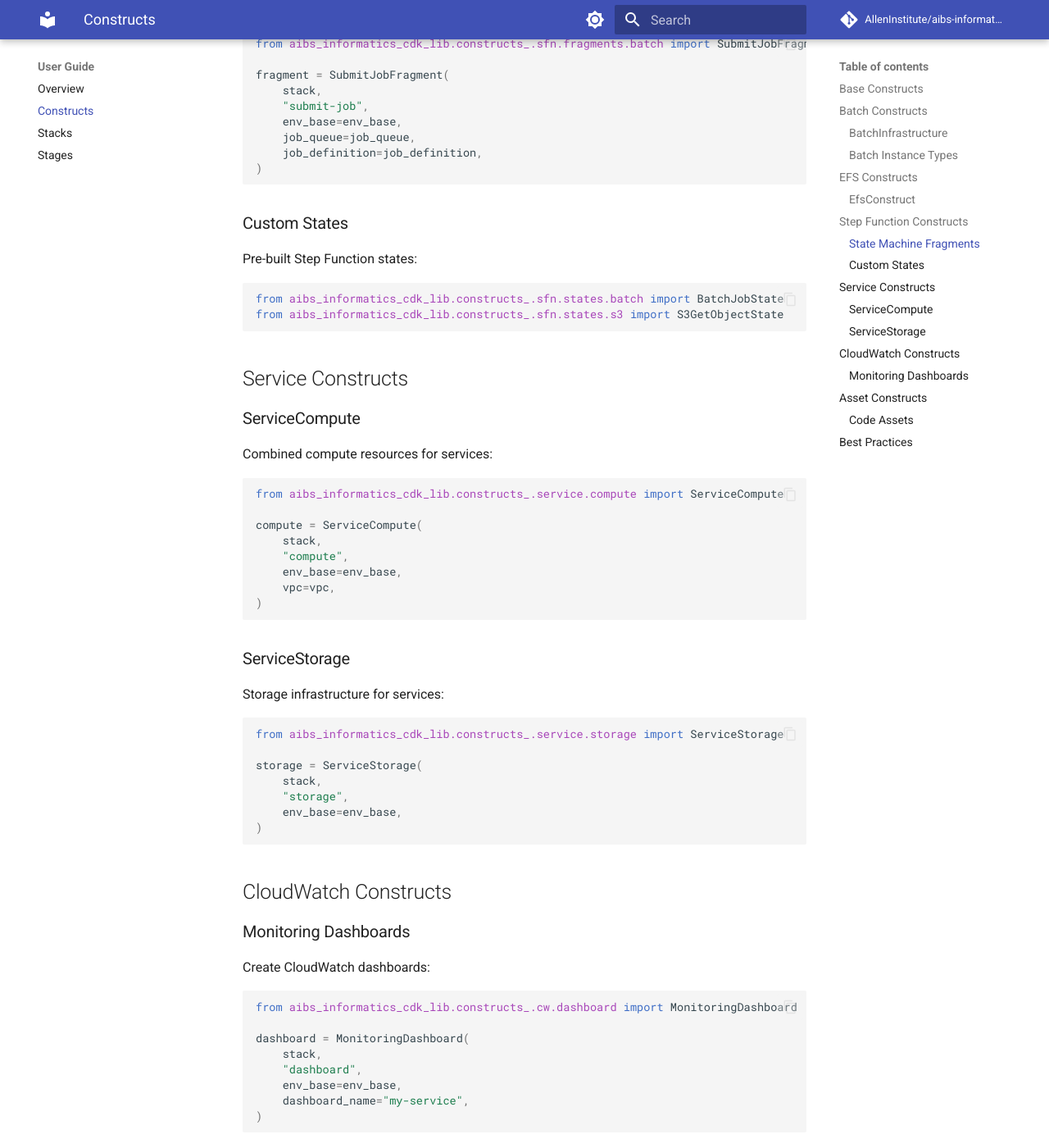
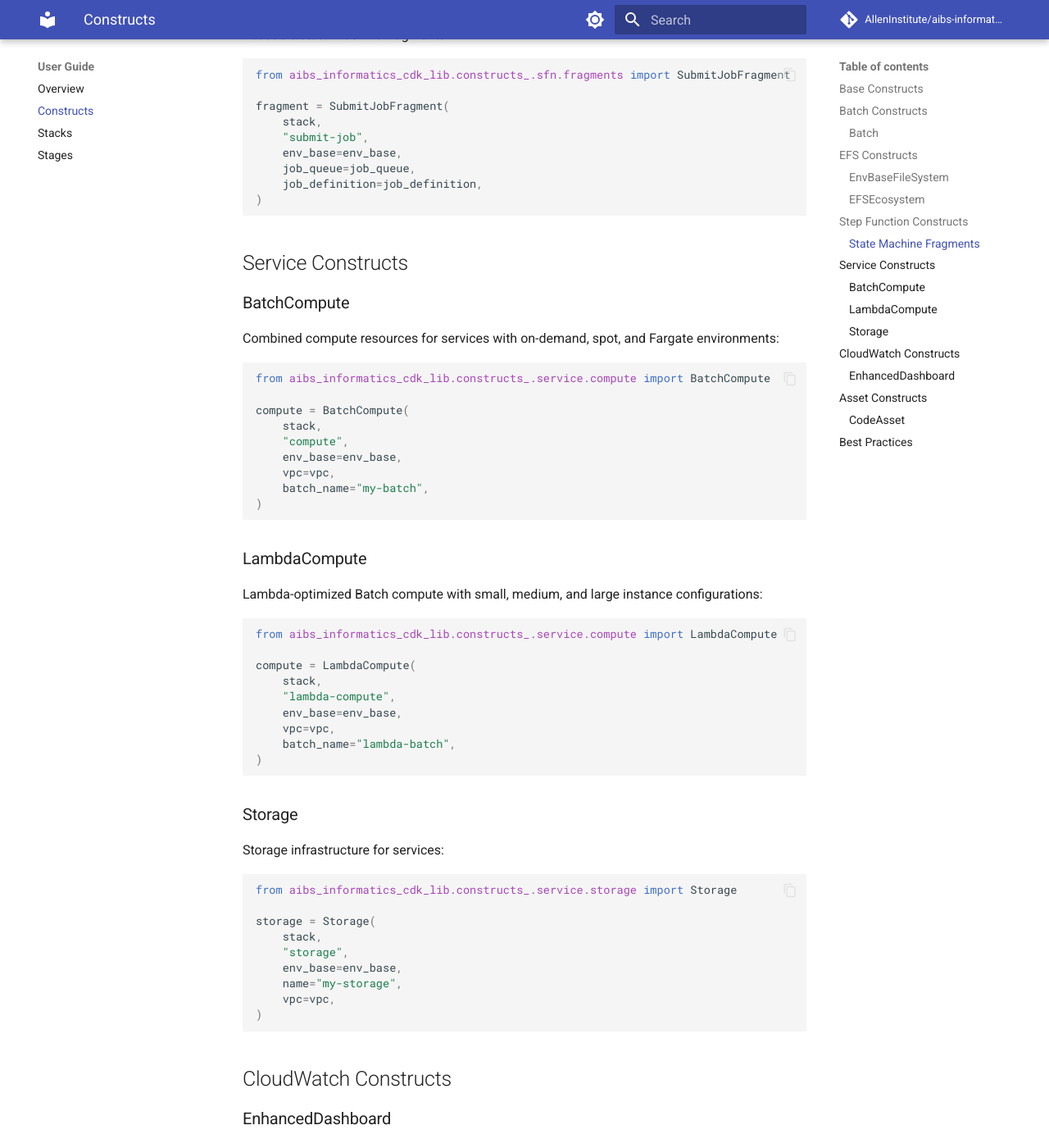
Before and after one commit to AllenInstitute/aibs-informatics-cdk-lib, an MkDocs documentation site: the page built from docs/user-guide/constructs.md, in a window 1280 px wide and 1400 px high, scrolled down 1625 px. Shown: the whole window at 82% size. Built offline with MkDocs 1.6.1 and Material for MkDocs 9.7.7, drawn with Linux system fonts in a browser that asks for light colours; comment, search, counter and statistics services are not loaded; some of the changed text lies outside the part shown.

Commit message:
Refactor constructs documentation for clarity and consistency

````diff
--- a/docs/user-guide/constructs.md
+++ b/docs/user-guide/constructs.md
@@ -1,30 +1,29 @@
-# Constructs Guide
+# Popular Constructs Guide
 
-This guide covers the CDK constructs available in the library.
+This guide covers some of the CDK constructs available in the library.
 
 ## Base Constructs
 
 All constructs inherit from base classes that provide environment awareness:
 
 ```python
-from aibs_informatics_cdk_lib.constructs_.base import EnvBaseConstructMixins
+from aibs_informatics_cdk_lib.constructs_.base import EnvBaseConstruct
 
-class MyConstruct(Construct, EnvBaseConstructMixins):
+class MyConstruct(EnvBaseConstruct):
     def __init__(self, scope, id, env_base: EnvBase, **kwargs):
-        super().__init__(scope, id)
-        self.env_base = env_base
+        super().__init__(scope, id, env_base, **kwargs)
 ```
 
 ## Batch Constructs
 
-### BatchInfrastructure
+### Batch
 
-Complete AWS Batch infrastructure setup:
+AWS Batch infrastructure setup with shared instance roles and security groups:
 
 ```python
-from aibs_informatics_cdk_lib.constructs_.batch.infrastructure import BatchInfrastructure
+from aibs_informatics_cdk_lib.constructs_.batch.infrastructure import Batch
 
-batch = BatchInfrastructure(
+batch = Batch(
     stack,
     "batch",
     env_base=env_base,
@@ -32,32 +31,35 @@
 )
 ```
 
-### Batch Instance Types
-
-Utilities for selecting EC2 instance types:
-
-```python
-from aibs_informatics_cdk_lib.constructs_.batch.instance_types import get_instance_types
-
-instances = get_instance_types(
-    memory_min=8192,
-    vcpu_min=4,
-)
-```
-
 ## EFS Constructs
 
-### EfsConstruct
+### EnvBaseFileSystem
 
 Elastic File System with access points:
 
 ```python
-from aibs_informatics_cdk_lib.constructs_.efs.file_system import EfsConstruct
+from aibs_informatics_cdk_lib.constructs_.efs.file_system import EnvBaseFileSystem
 
-efs = EfsConstruct(
+efs = EnvBaseFileSystem(
     stack,
     "efs",
     env_base=env_base,
+    vpc=vpc,
+)
+```
+
+### EFSEcosystem
+
+Complete EFS ecosystem with file system and access points:
+
+```python
+from aibs_informatics_cdk_lib.constructs_.efs.file_system import EFSEcosystem
+
+efs_ecosystem = EFSEcosystem(
+    stack,
+    "efs-ecosystem",
+    env_base=env_base,
+    file_system_name="shared",
     vpc=vpc,
 )
 ```
@@ -80,56 +82,66 @@
 )
 ```
 
-### Custom States
+## Service Constructs
 
-Pre-built Step Function states:
+### BatchCompute
+
+Combined compute resources for services with on-demand, spot, and Fargate environments:
 
 ```python
-from aibs_informatics_cdk_lib.constructs_.sfn.states.batch import BatchJobState
-from aibs_informatics_cdk_lib.constructs_.sfn.states.s3 import S3GetObjectState
-```
+from aibs_informatics_cdk_lib.constructs_.service.compute import BatchCompute
 
-## Service Constructs
-
-### ServiceCompute
-
-Combined compute resources for services:
-
-```python
-from aibs_informatics_cdk_lib.constructs_.service.compute import ServiceCompute
-
-compute = ServiceCompute(
+compute = BatchCompute(
     stack,
     "compute",
     env_base=env_base,
     vpc=vpc,
+    batch_name="my-batch",
 )
 ```
 
-### ServiceStorage
+### LambdaCompute
+
+Lambda-optimized Batch compute with small, medium, and large instance configurations:
+
+```python
+from aibs_informatics_cdk_lib.constructs_.service.compute import LambdaCompute
+
+compute = LambdaCompute(
+    stack,
+    "lambda-compute",
+    env_base=env_base,
+    vpc=vpc,
+    batch_name="lambda-batch",
+)
+```
+
+### Storage
 
 Storage infrastructure for services:
 
 ```python
-from aibs_informatics_cdk_lib.constructs_.service.storage import ServiceStorage
+from aibs_informatics_cdk_lib.constructs_.service.storage import Storage
 
-storage = ServiceStorage(
+storage = Storage(
     stack,
     "storage",
     env_base=env_base,
+    name="my-storage",
+    vpc=vpc,
 )
 ```
 
 ## CloudWatch Constructs
 
-### Monitoring Dashboards
+### EnhancedDashboard
 
 Create CloudWatch dashboards:
 
 ```python
-from aibs_informatics_cdk_lib.constructs_.cw.dashboard import MonitoringDashboard
+from aibs_informatics_cdk_lib.constructs_.cw import EnhancedDashboard
 
-dashboard = MonitoringDashboard(
+dashboard = EnhancedDashboard(
     stack,
     "dashboard",
     env_base=env_base,
@@ -139,23 +151,16 @@
 
 ## Asset Constructs
 
-### Code Assets
+### CodeAsset
 
-Manage Lambda function and Docker image assets:
+Manage code assets for Lambda functions:
 
 ```python
-from aibs_informatics_cdk_lib.constructs_.assets import LambdaAsset, DockerImageAsset
+from aibs_informatics_cdk_lib.constructs_.assets.code_asset import CodeAsset
 
-lambda_asset = LambdaAsset(
-    stack,
-    "lambda-code",
+code_asset = CodeAsset(
+    name="my-lambda",
     path="./lambda",
-)
-
-docker_asset = DockerImageAsset(
-    stack,
-    "docker-image",
-    directory="./docker",
 )
 ```
 
@@ -163,5 +168,5 @@
 
 1. **Always pass `env_base`**: All constructs should receive the environment base
 2. **Use construct IDs consistently**: Follow naming conventions
-3. **Leverage mixins**: Use `EnvBaseConstructMixins` for common functionality
+3. **Leverage base constructs**: Use `EnvBaseConstruct` for common functionality
 4. **Tag resources**: Use the built-in tagging support
````
Also changed, not shown: other parts of docs/user-guide/constructs.md (+1 -1 lines).
